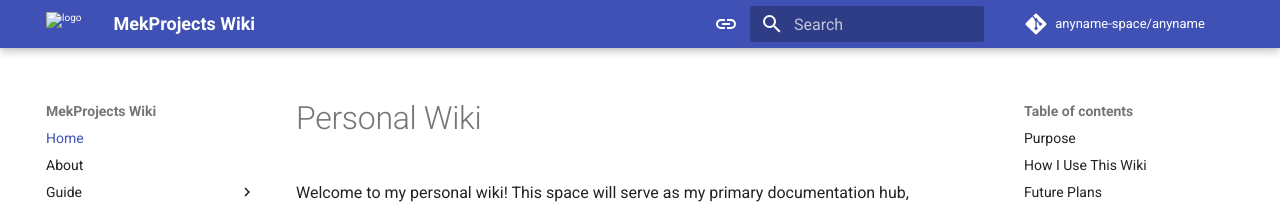
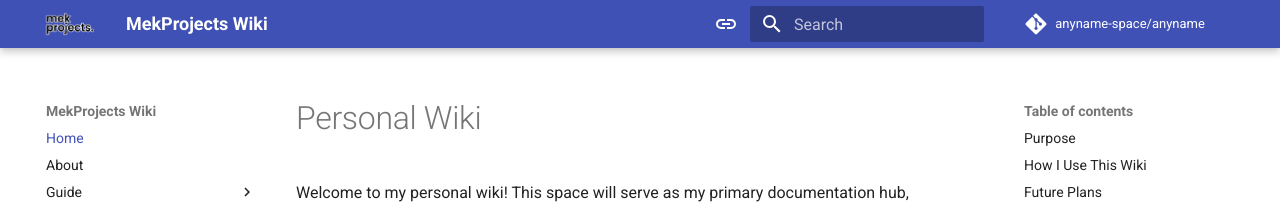
Before and after one commit to maulanaaghnii/maulanaaghnii.github.io, an MkDocs documentation site: the page built from docs/index.md, in a window 1280 px wide. Shown: the top 204 px of the page. Built offline with MkDocs 1.6.1 and Material for MkDocs 9.7.7, drawn with Linux system fonts in a browser that asks for light colours; comment, search, counter and statistics services are not loaded.

Commit message:
add detail mkdocs.yml

```diff
--- a/mkdocs.yml
+++ b/mkdocs.yml
@@ -38,7 +38,8 @@ theme:
   font:
     text: Roboto
     code: Roboto Mono
-  logo: assets/mekprojectwiki.png
+  logo: assets/images/mekprojectslogo.png
+  favicon: assets/images/favicon.ico
 docs_dir: docs
 
 nav:
```
Also changed, not shown: docs/assets/images/favicon.ico (added), docs/assets/images/mekprojectslogo.png (added).
